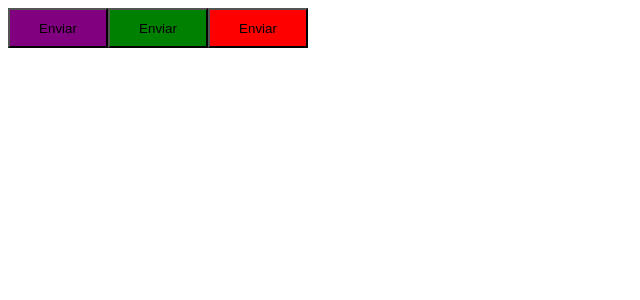
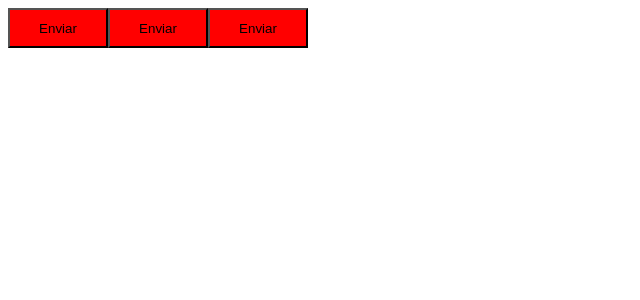
Before and after one commit to rodolfolarac/ignite-timer, a React (Vite) app: page / in a window 1280 px wide. Shown: the top 300 px of the page, without its empty margins (0-640 px from the left). Built offline with nearby package versions, Linux system fonts and the light colour scheme.

Commit message:
exemplo de theme provider

```diff
--- a/package.json
+++ b/package.json
@@ -11,11 +11,13 @@
   },
   "dependencies": {
     "react": "^18.2.0",
-    "react-dom": "^18.2.0"
+    "react-dom": "^18.2.0",
+    "styled-components": "^6.0.7"
   },
   "devDependencies": {
     "@types/react": "^18.2.15",
     "@types/react-dom": "^18.2.7",
+    "@types/styled-components": "^5.1.26",
     "@typescript-eslint/eslint-plugin": "^6.0.0",
     "@typescript-eslint/parser": "^6.0.0",
     "@vitejs/plugin-react": "^4.0.3",
--- a/src/components/Button.styles.ts
+++ b/src/components/Button.styles.ts
@@ -17,7 +17,9 @@ export const ButtonContainer = styled.button<ButtonContainerProps>`
     width: 100px;
     height: 40px;
 
-    ${
+    background-color: ${props => props.theme.primary};
+
+    /* ${
         ({ variant }) => css`background-color: ${buttonVariants[variant]}`
-}
+} */
 `
--- /dev/null
+++ b/src/styles/themes/default.ts
@@ -0,0 +1,5 @@
+
+
+export const defaultTheme = {
+    primary: "red"
+}
```
Also changed, not shown: src/App.tsx (+5 -2 lines), 1 other file (tests, documents, lock files or other folders).
